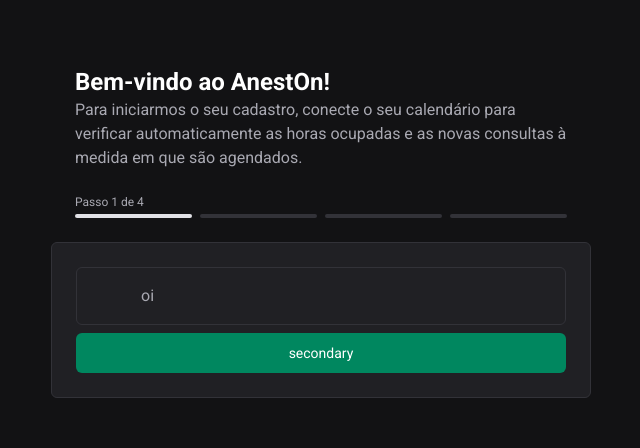
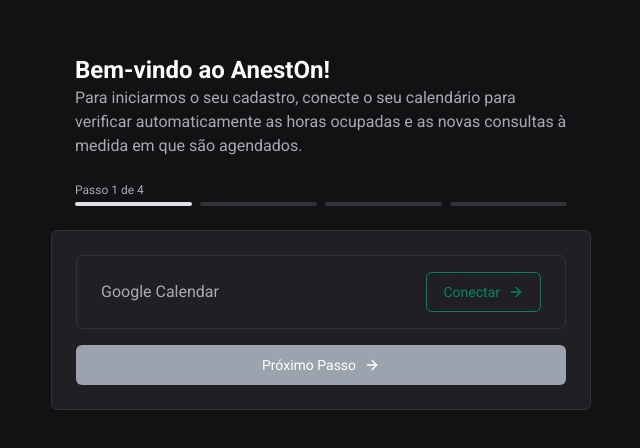
Before and after one commit to anest-on/aneston, a Next.js app: page /register in a window 1280 px wide. Shown: the part 200-648 px from the top of the page, without its empty margins (319-959 px from the left). Built offline with nearby package versions, Linux system fonts and the light colour scheme.

Commit message:
front register page 1

```diff
--- a/src/app/register/page.tsx
+++ b/src/app/register/page.tsx
@@ -1,5 +1,6 @@
 import { MultiStep } from '@/components/multiStep'
 import { Button } from '@/components/ui/button'
+import { ArrowRight } from 'lucide-react'
 
 const Register = () => {
   return (
@@ -16,10 +17,15 @@ const Register = () => {
       </div>
 
       <div className="flex flex-col p-6 rounded-md bg-gray-800 border border-solid border-gray-600 mt-6">
-        <div className="flex items-center justify-between border border-solid border-gray-600 py-4 px-16 rounded-md mb-2">
-          oi
+        <div className="flex items-center justify-between border border-solid border-gray-600 py-4 px-6 rounded-md mb-4">
+          <p>Google Calendar</p>
+          <Button variant="outline">
+            Conectar <ArrowRight className="ml-2 h-4 w-4" />
+          </Button>
         </div>
-        <Button>secondary</Button>
+        <Button variant="blocked">
+          Próximo Passo <ArrowRight className="ml-2 h-4 w-4" />
+        </Button>
       </div>
     </main>
   )
```
